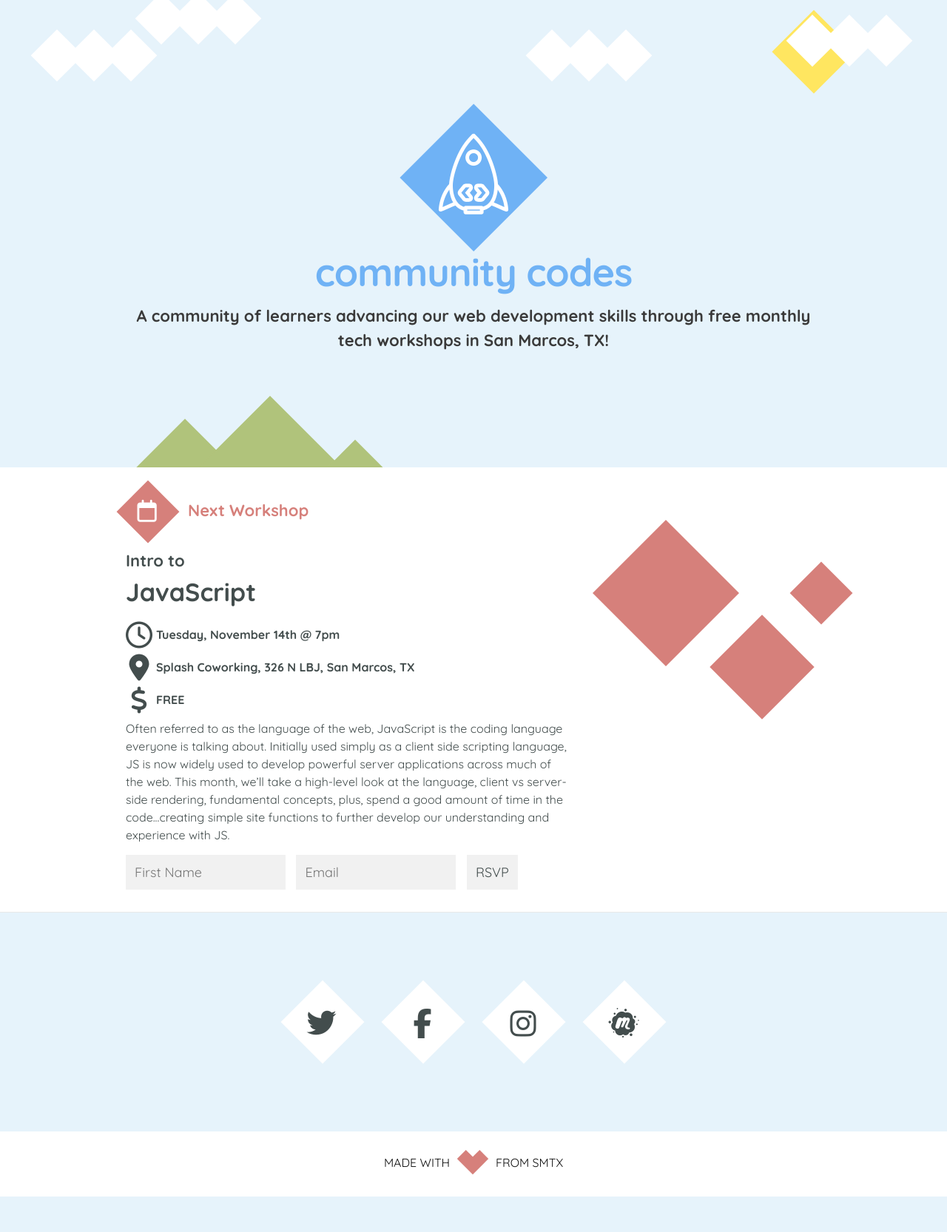
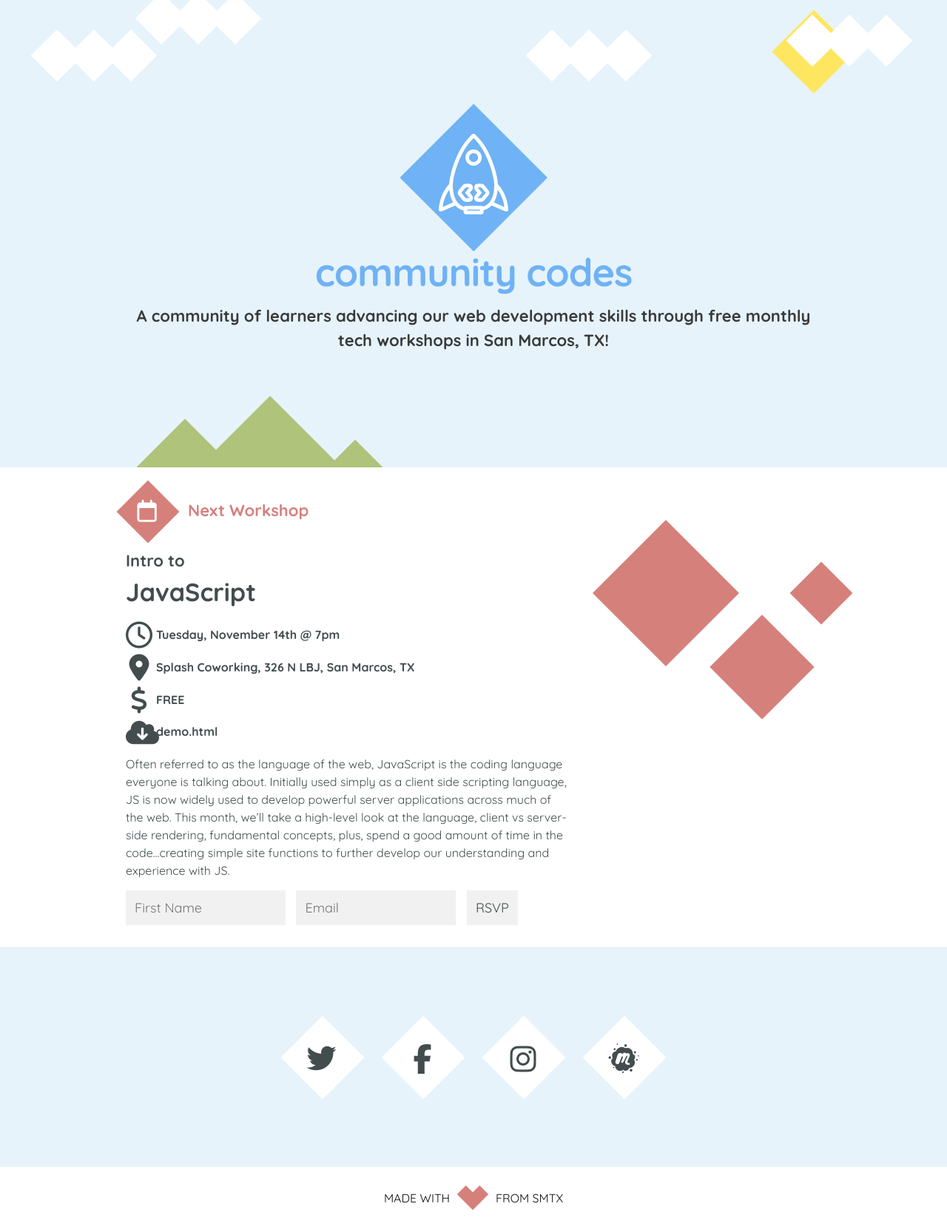
Before and after one commit to CommunityCodes/communitycodes.github.io, a Jekyll site: the page built from index.html, in a window 1280 px wide. Shown: the whole page at 74% size. Built offline with Jekyll 4.4.1, drawn with Linux system fonts in a browser that asks for light colours; nearby versions of some CDN libraries; before the commit the page ends 1618 px from its top, so only the background shows below that.

Commit message:
file for tonight's workshop

```diff
--- a/_sass/_layout.scss
+++ b/_sass/_layout.scss
@@ -221,7 +221,16 @@
     margin-bottom: 0;
 }
 
-.date i, .location i, .free i {
+.file {
+    margin-bottom: 20px;
+}
+
+.file a {
+    margin-top: 4px;
+    display: inline-block;
+}
+
+.date i, .location i, .free i, .file i {
     font-size: 36px;
     float: left;
     width: 36px;
@@ -229,7 +238,7 @@
     margin-right: 5px;
 }
 
-.date p, .location p, .free p {
+.date p, .location p, .free p, .file p {
     display: inline-block;
     margin-top: 5px;
 }
@@ -352,11 +361,11 @@ i.fa.fa-calendar-o {
         overflow: hidden;
     }
 
-    .date i, .location i, .free i {
+    .date i, .location i, .free i, .file i {
         font-size: 28px;
     }
 
-    .date p, .location p, .free p {
+    .date p, .location p, .free p, .file p {
         font-size: 15px;
     }
 
--- a/index.html
+++ b/index.html
@@ -20,6 +20,7 @@ layout: default
           <div class="date"><i class="fa fa-clock-o" aria-hidden="true"></i><p>Tuesday, November 14th @ 7pm</p></div>
           <div class="location"><i class="fa fa-map-marker" aria-hidden="true"></i><a href="https://www.google.com/maps/place/326+N+LBJ+Dr,+San+Marcos,+TX+78666/@29.8850376,-97.9423467,17z/data=!3m1!4b1!4m5!3m4!1s0x865ca867d4c4874b:0x7b74876041a728fa!8m2!3d29.8850376!4d-97.940158"><p>Splash Coworking<span>,</span> 326 N LBJ, San Marcos, TX</p></a></div>
           <div class="free"><i class="fa fa-dollar" aria-hidden="true"></i><p>FREE</p></div>
+          <div class="file"><i class="fa fa-cloud-download " aria-hidden="true"></i><a href="/demo.html" download>demo.html</a></div>
           <p class="description">Often referred to as the language of the web, JavaScript is the coding language everyone is talking about. Initially used simply as a client side scripting language, JS is now widely used to develop powerful server applications across much of the web. This month, we’ll take a high-level look at the language, client vs server-side rendering, fundamental concepts, plus, spend a good amount of time in the code...creating simple site functions to further develop our understanding and experience with JS.</p>
         </div>
 
```
Also changed, not shown: demo.html (added, +8 -0 lines).
